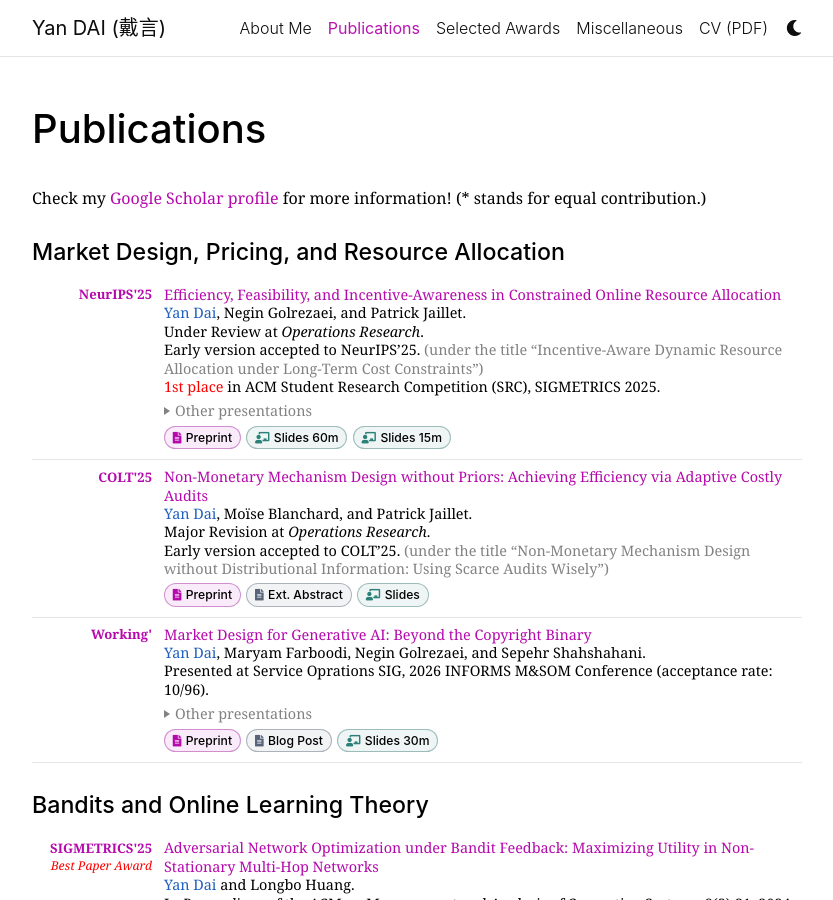
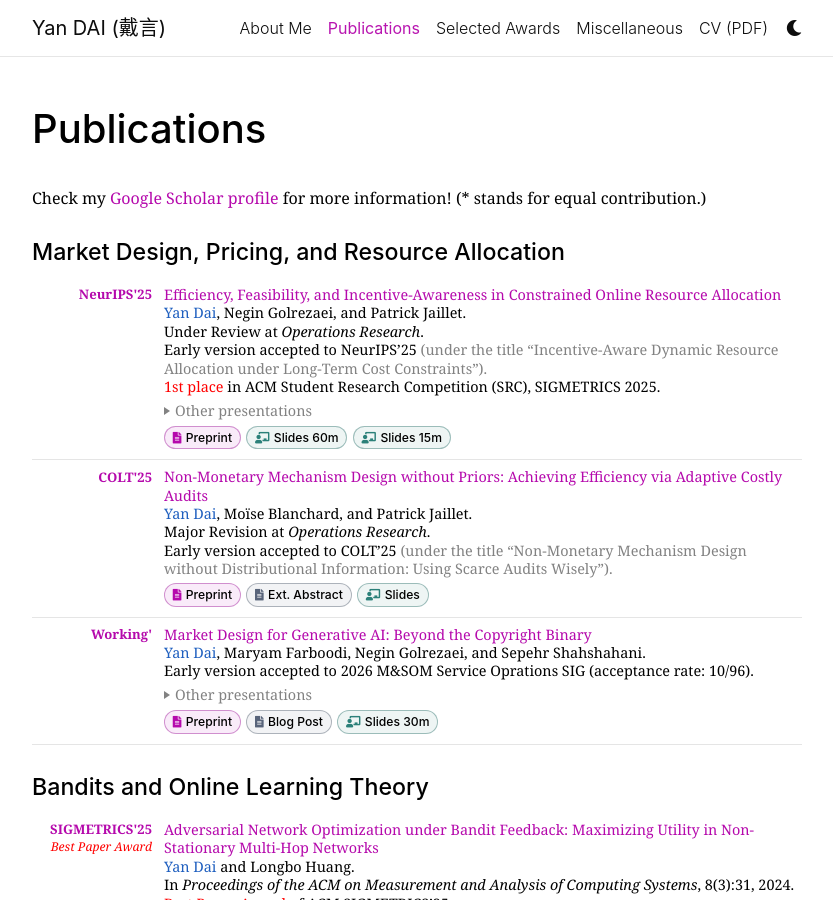
Before and after one commit to yandaichn/yandaichn.github.io, a Jekyll site: the page built from _pages/publications.md, in a window 1280 px wide and 900 px high. Shown: the whole window, without its empty margins (223-1056 px from the left). Built offline with Jekyll 4.4.1, drawn with Linux system fonts in a browser that asks for light colours; comment, search, counter and statistics services are not loaded; a style sheet for code colours, icons or effects is not loaded.

Commit message:
Upd homepage

```diff
--- a/_pages/publications.md
+++ b/_pages/publications.md
@@ -14,7 +14,7 @@ Check my [Google Scholar profile](https://scholar.google.com/citations?user=gkG4
 <a class="pub-title" href="https://arxiv.org/abs/2507.09473" target="_blank" rel="noopener">Efficiency, Feasibility, and Incentive-Awareness in Constrained Online Resource Allocation</a>
 **<span class="author-highlight">Yan Dai</span>**, Negin Golrezaei, and Patrick Jaillet.
 **Under Review at *Operations Research*.**
-Early version accepted to NeurIPS'25. <span class="pub-secondary">(under the title "Incentive-Aware Dynamic Resource Allocation under Long-Term Cost Constraints")</span><br>
+Early version accepted to NeurIPS'25 <span class="pub-secondary">(under the title "Incentive-Aware Dynamic Resource Allocation under Long-Term Cost Constraints").</span><br>
 **<font color="red">1st place</font>** in ACM Student Research Competition (SRC), SIGMETRICS 2025.
 <details markdown="block">
 <summary>Other presentations</summary>
@@ -38,7 +38,7 @@ Slides 15m|/files/slides_NeurIPS25_Constr_Alloc_Strategic_Agents_Short.pdf|slide
 <a class="pub-title" href="https://arxiv.org/abs/2502.08412" target="_blank" rel="noopener">Non-Monetary Mechanism Design without Priors: Achieving Efficiency via Adaptive Costly Audits</a>
 **<span class="author-highlight">Yan Dai</span>**, Moïse Blanchard, and Patrick Jaillet.
 **Major Revision at *Operations Research*.**
-Early version accepted to COLT'25. <span class="pub-secondary">(under the title "Non-Monetary Mechanism Design without Distributional Information: Using Scarce Audits Wisely")</span>
+Early version accepted to COLT'25 <span class="pub-secondary">(under the title "Non-Monetary Mechanism Design without Distributional Information: Using Scarce Audits Wisely").</span>
 
 {% include pub-links.html links="
 Preprint|https://arxiv.org/abs/2502.08412|paper
@@ -51,7 +51,7 @@ Slides|/files/slides_COLT25_Mech_Design_via_Audits.pdf|slides
 {% capture pub %}
 <a class="pub-title" href="https://arxiv.org/abs/2606.12260" target="_blank" rel="noopener">Market Design for Generative AI: Beyond the Copyright Binary</a>
 **<span class="author-highlight">Yan Dai</span>**, Maryam Farboodi, Negin Golrezaei, and Sepehr Shahshahani.
-Presented at Service Oprations SIG, 2026 INFORMS M&SOM Conference (acceptance rate: **10/96**).
+Early version accepted to 2026 M&SOM Service Oprations SIG (acceptance rate: **10/96**).
 <details markdown="block">
 <summary>Other presentations</summary>
 
```
